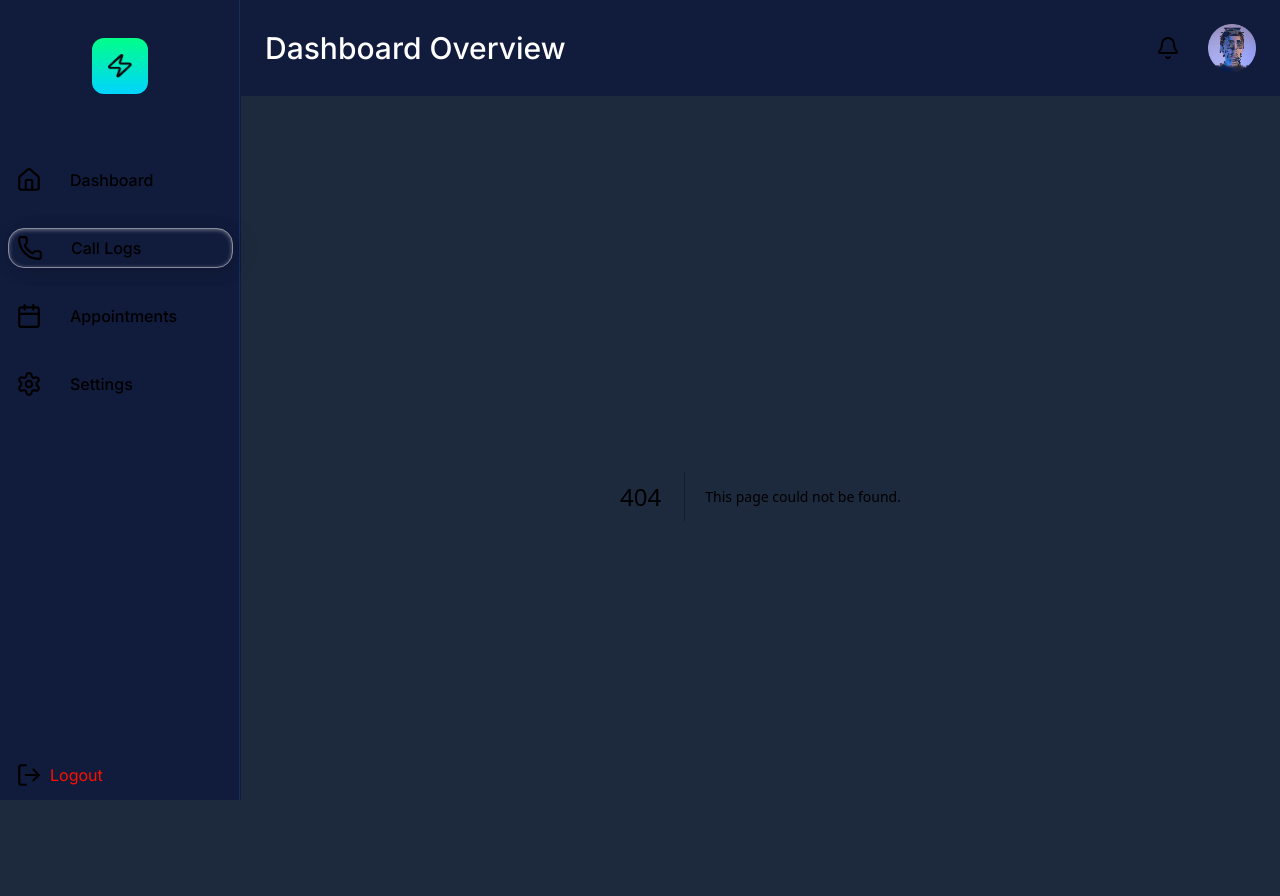
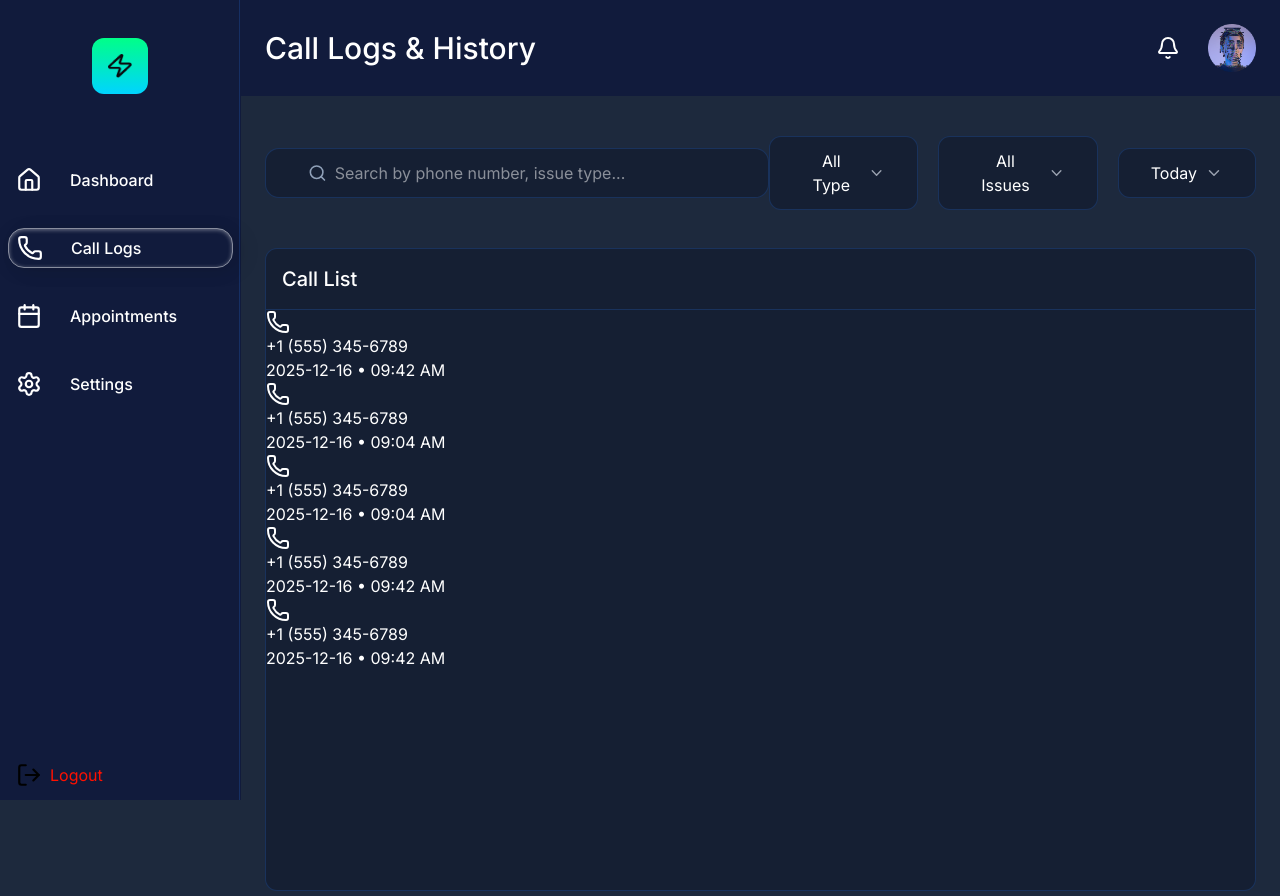
Before and after one commit to Ripon-Mardy/nextjs-dashboard, a Next.js app: page /call-logs in a window 1280 px wide. Before the commit this address had no page. Built offline with nearby package versions, Linux system fonts and the light colour scheme.

Commit message:
design add

```diff
--- /dev/null
+++ b/app/call-logs/page.js
@@ -0,0 +1,63 @@
+import React from 'react'
+
+import { Search, ChevronDown } from 'lucide-react';
+import CallList from '@/components/callLogs/CallList';
+
+const page = () => {
+  return (
+    <div className='mt-[40px] ml-[24px] mr-[24px]'>
+
+        {/* search bar  */}
+        <div className='flex items-center justify-between'>
+
+            <div className='flex items-center justify-center gap-2 bg-[#0F172B80] border border-[#2B7FFF33] w-[512px] h-[50px] rounded-[14px] pl-[42px]'>
+                <Search className='w-[20px] h-[20px] text-[#90A1B9]'/>
+                <input type='text' className='w-full outline-none text-[16px] font-normal' placeholder='Search by phone number, issue type...' />
+            </div>
+
+
+
+
+           <div className='flex items-center justify-center gap-5'>
+             <button
+              className="flex items-center justify-center gap-2 bg-[#0F172B80] py-3 p-8 rounded-xl text-[16px] font-normal text-white border border-[#2B7FFF33]"
+            >
+              <span>All Type</span>
+              <ChevronDown size={18} className="text-gray-400" />
+            </button>
+
+            <button
+              className="flex items-center justify-center gap-2 bg-[#0F172B80] py-3 p-8 rounded-xl text-[16px] font-normal text-white border border-[#2B7FFF33]"
+            >
+              <span>All Issues</span>
+              <ChevronDown size={18} className="text-gray-400" />
+            </button>
+
+            <button
+              className="flex items-center justify-center gap-2 bg-[#0F172B80] py-3 p-8 rounded-xl text-[16px] font-normal text-white border border-[#2B7FFF33]"
+            >
+              <span>Today</span>
+              <ChevronDown size={18} className="text-gray-400" />
+            </button>
+           </div>
+
+
+
+
+
+
+        </div>
+
+        {/* call list  */}
+        <div className='mt-[38px]'>
+            <CallList/>
+        </div>
+
+
+
+
+    </div>
+  )
+}
+
+export default page
--- a/app/layout.js
+++ b/app/layout.js
@@ -25,7 +25,7 @@ export default function RootLayout({ children }) {
           <Sidebar/>
         </div>
        <div className="flex-1 ml-[241px]">
-         <Header/>
+         <Header call="Overview" dashboard='Dashboard Overview' />
          {children}
        </div>
        </main>
--- /dev/null
+++ b/components/callLogs/CallList.js
@@ -0,0 +1,86 @@
+// components/CallList.jsx
+"use client";
+
+import React from "react";
+import { Phone, Clock, CheckCircle, AlertCircle } from "lucide-react";
+
+// Sample data (you can replace with real data from API / props)
+const callListData = [
+  {
+    phone: "+1 (555) 345-6789",
+    time: "2025-12-16 • 09:42 AM",
+    duration: "5:23",
+    status: "AI Resolved",
+    statusColor: "bg-green-600/30 text-green-400 border-green-500/40",
+    action: "Quote Provided",
+    issue: "Screen",
+  },
+  {
+    phone: "+1 (555) 345-6789",
+    time: "2025-12-16 • 09:04 AM",
+    duration: "5:23",
+    status: "Warm Transfer",
+    statusColor: "bg-orange-600/30 text-orange-400 border-orange-500/40",
+    action: "Escalated to technician",
+    issue: "Software",
+  },
+  {
+    phone: "+1 (555) 345-6789",
+    time: "2025-12-16 • 09:04 AM",
+    duration: "5:23",
+    status: "Appointment",
+    statusColor: "bg-blue-600/30 text-blue-400 border-blue-500/40",
+    action: "Appointment Booked",
+    issue: "Battery",
+  },
+  {
+    phone: "+1 (555) 345-6789",
+    time: "2025-12-16 • 09:42 AM",
+    duration: "0:20",
+    status: "Dropped",
+    statusColor: "bg-red-600/30 text-red-400 border-red-500/40",
+    action: "Call Dropped",
+    issue: "Unknown",
+  },
+  {
+    phone: "+1 (555) 345-6789",
+    time: "2025-12-16 • 09:42 AM",
+    duration: "5:23",
+    status: "AI Resolved",
+    statusColor: "bg-green-600/30 text-green-400 border-green-500/40",
+    action: "Quote Provided",
+    issue: "Screen",
+  },
+];
+
+const CallList = () => {
+  return (
+    <div>
+      <div className="bg-[#0F172B80] h-[643px] rounded-xl border border-[#2B7FFF33]">
+        <div className="px-4 py-4 border-b border-[#2B7FFF33]">
+          <h2 className="text-xl font-medium text-white">Call List</h2>
+        </div>
+
+        <div>
+          {callListData.map((list, index) => (
+            <div key={index}>
+
+              <div>
+                <div>
+                  <Phone />
+                </div>
+                <div>
+                  <h2> {list?.phone} </h2>
+                  <p> {list?.time} </p>
+                </div>
+              </div>
+
+            </div>
+          ))}
+        </div>
+      </div>
+    </div>
+  );
+};
+
+export default CallList;
--- a/components/layout/Header.js
+++ b/components/layout/Header.js
@@ -1,16 +1,30 @@
+'use client'
 import React from 'react'
 import Image from 'next/image';
+import { usePathname } from 'next/navigation';
 
 import { Bell } from 'lucide-react';
 
 import profilePhoto from '@/public/profile.png'
 
 const Header = () => {
+  const pathname = usePathname();
+
+  const getPageTitle = () => {
+    if(pathname === '/') {
+      return 'Dashboard Overview here'
+    };
+
+    if(pathname === '/call-logs') {
+      return 'Call Logs & History'
+    }
+  }
+  const pageTitle = getPageTitle();
   return (
     <>
     <div className='flex items-center justify-between w-full h-[96px] bg-sidebar bg-black px-6'>
 
-      <h2 className='font-medium text-white text-3xl'>Dashboard Overview</h2>
+      <h2 className='font-medium text-white text-3xl'> {pageTitle} </h2>
 
       <div className='flex items-center gap-7'>
         <Bell className='w-6 h-6'/>
--- a/components/layout/RepairRequest.js
+++ b/components/layout/RepairRequest.js
@@ -42,16 +42,16 @@ const RepairRequest = () => {
           const widthPercentage = (item.count / maxCount) * item.count;
 
           return (
-            <div key={item.name} className="flex flex-col gap-1.5">
+            <div key={index} className="flex flex-col gap-1.5">
 
               <div className="flex items-center justify-between">
                 <span
                   className={`text-sm font-medium`}
                 >
-                  {item.name}
+                  {item?.name}
                 </span>
                 <span className="text-sm font-normal text-gray-400">
-                  {item.count} requests
+                  {item?.count} requests
                 </span>
               </div>
 
@@ -63,6 +63,8 @@ const RepairRequest = () => {
                   style={{ width: `${widthPercentage}%` }}
                 />
               </div>
+
+
             </div>
           );
         })}
```
